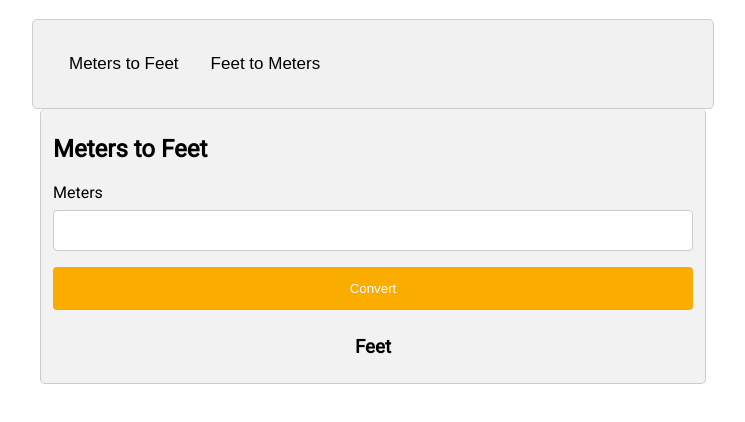
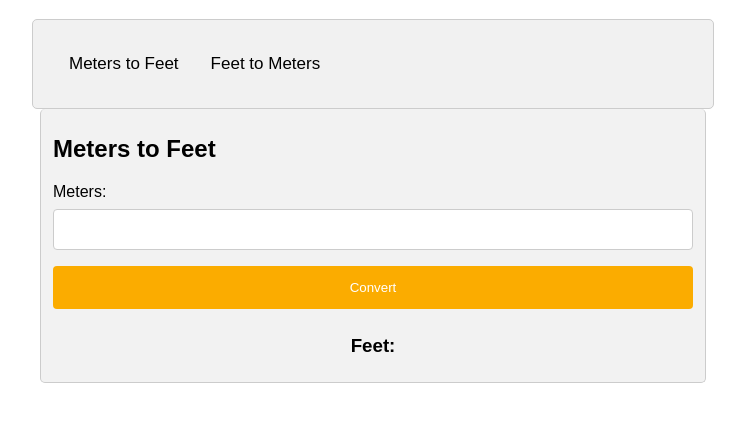
Before and after one commit to sanghoon5499/LoginDemo, a plain HTML site: page page.html in a window 1280 px wide. Shown: the top 422 px of the page, 267-1012 px from the left. Drawn offline with Linux system fonts and the light colour scheme.

Commit message:
QOL updates

```diff
--- a/page.html
+++ b/page.html
@@ -8,11 +8,12 @@
     <title>Full Stack Assignment</title>
 
 
-    <link rel="stylesheet" href="https://fonts.googleapis.com/css?family=Roboto">
+    <link rel="stylesheet"
+          href="https://fonts.googleapis.com/css2?family=Varela+Round&display=swap">
 
     <link rel="stylesheet" type="text/css" href="tabs_style.css">
     <style>
-        body {font-family: "Roboto", sans-serif;}
+        html {font-family: "Valera Round", sans-serif;}
 
         input[type=text], select {
             text-align: center;
@@ -98,11 +99,9 @@
 </head>
 
 <body>
-    <h3 id="user"> [name] </h3>
+    <h3 id="user"> [name] </h3> <!--default value-->
 
     <script>
-        // var word = "hoy";
-        // localStorage.setItem("username", word);
         document.getElementById("user").innerHTML = localStorage.getItem("username");
     </script>
 
@@ -114,24 +113,24 @@
     <div id="page2" class="tabcontent">
         <h2>Feet to Meters</h2>
         <form>
-            <label for="feet">Feet</label>
+            <label for="feet">Feet:</label>
             <input type="text" id="feet">
             <br>
         </form>
         <input type="submit" value="Convert" onClick="convertToMeters()">
-        <h3>Meters</h3>
+        <h3>Meters:</h3>
         <h3 id="meters_print"></h3>
     </div>
 
     <div id="page1" class="tabcontent">
         <h2>Meters to Feet</h2>
         <form>
-            <label for="meters">Meters</label>
+            <label for="meters">Meters:</label>
             <input type="text" id="meters">
             <br>
         </form>
         <input type="submit" value="Convert" onClick="convertToFeet()">
-        <h3>Feet</h3>
+        <h3>Feet:</h3>
         <h3 id="feet_print"></h3>
     </div>
 
--- a/tabs_style.css
+++ b/tabs_style.css
@@ -1,7 +1,6 @@
 body {
   margin: 0px auto;
   padding: 0px;
-  font-family: helvetica;
   height: 2000px;
 }
 h1 {
```
